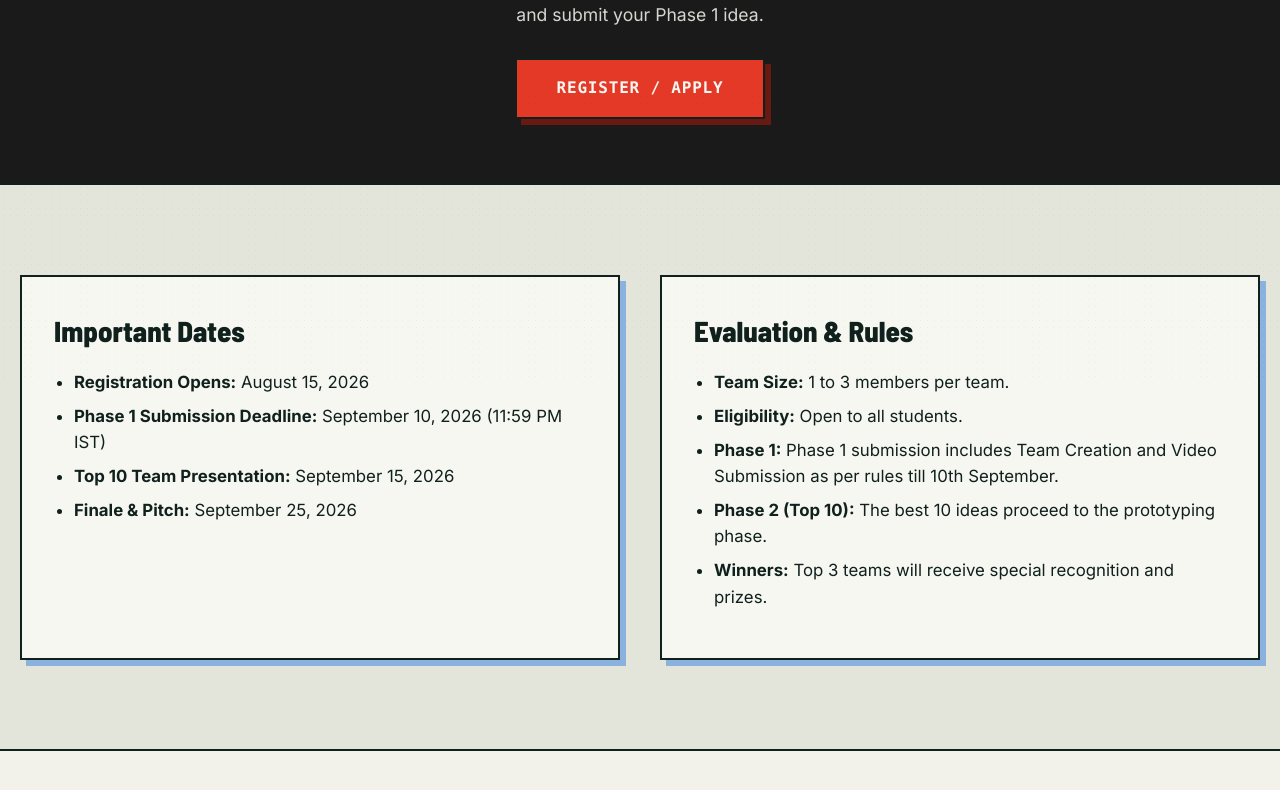
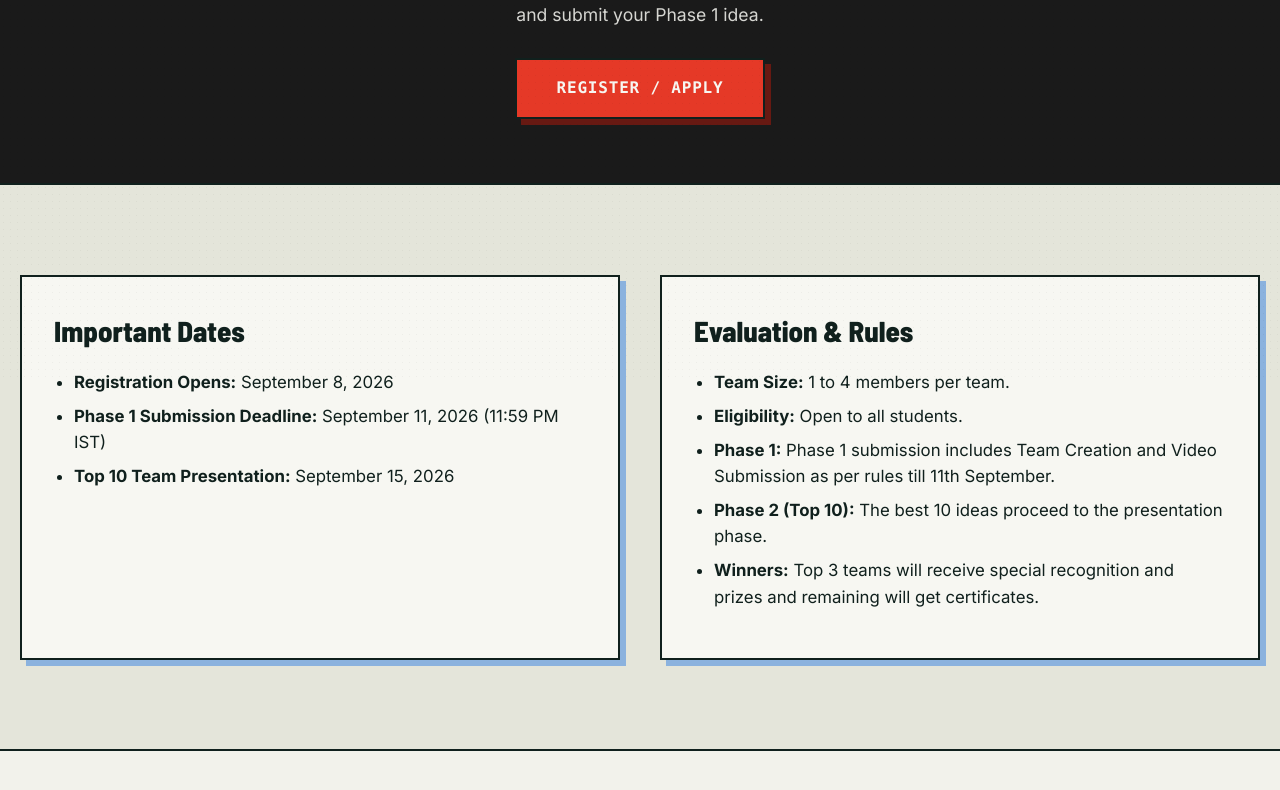
Before and after one commit to efx-143/mxesa-website, a Next.js app: page /event/sdg-ideathon in a window 1280 px wide. Shown: the part 418-1208 px from the top of the page. Built offline with nearby package versions, Linux system fonts and the light colour scheme; a web font is replaced by a local one.

Commit message:
Update SDG Ideathon dates and evaluation rules

```diff
--- a/src/pages/event/sdg-ideathon.js
+++ b/src/pages/event/sdg-ideathon.js
@@ -264,17 +264,14 @@ export default function SdgIdeathon() {
                 <h3>Important Dates</h3>
                 <ul>
                   <li>
-                    <strong>Registration Opens:</strong> August 15, 2026
+                    <strong>Registration Opens:</strong> September 8, 2026
                   </li>
                   <li>
-                    <strong>Phase 1 Submission Deadline:</strong> September 10,
+                    <strong>Phase 1 Submission Deadline:</strong> September 11,
                     2026 (11:59 PM IST)
                   </li>
                   <li>
                     <strong>Top 10 Team Presentation:</strong> September 15, 2026
-                  </li>
-                  <li>
-                    <strong>Finale & Pitch:</strong> September 25, 2026
                   </li>
                 </ul>
               </InfoBox>
@@ -282,21 +279,19 @@ export default function SdgIdeathon() {
                 <h3>Evaluation & Rules</h3>
                 <ul>
                   <li>
-                    <strong>Team Size:</strong> 1 to 3 members per team.
+                    <strong>Team Size:</strong> 1 to 4 members per team.
                   </li>
                   <li>
                     <strong>Eligibility:</strong> Open to all students.
                   </li>
                   <li>
-                    <strong>Phase 1:</strong> Phase 1 submission includes Team Creation and Video Submission as per rules till 10th September.
+                    <strong>Phase 1:</strong> Phase 1 submission includes Team Creation and Video Submission as per rules till 11th September.
                   </li>
                   <li>
-                    <strong>Phase 2 (Top 10):</strong> The best 10 ideas proceed
-                    to the prototyping phase.
+                    <strong>Phase 2 (Top 10):</strong> The best 10 ideas proceed to the presentation phase.
                   </li>
                   <li>
-                    <strong>Winners:</strong> Top 3 teams will receive special
-                    recognition and prizes.
+                    <strong>Winners:</strong> Top 3 teams will receive special recognition and prizes and remaining will get certificates.
                   </li>
                 </ul>
               </InfoBox>
```
